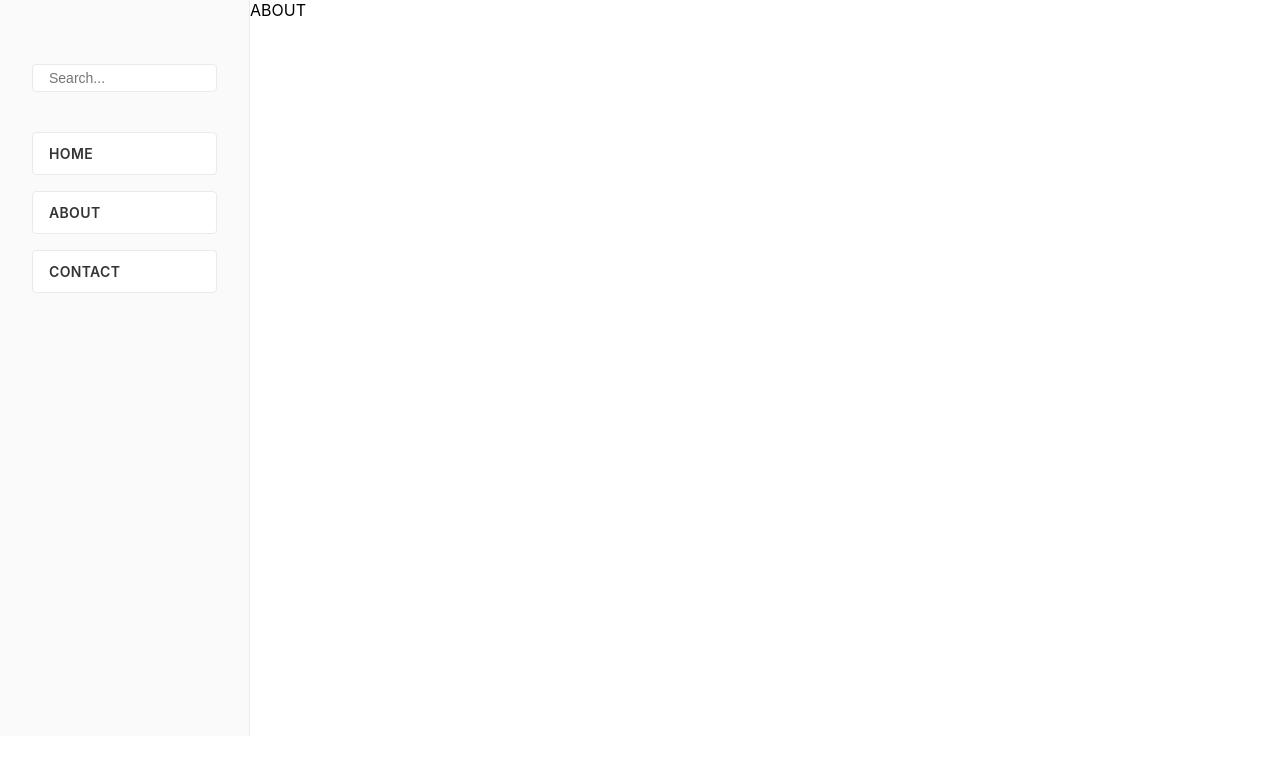
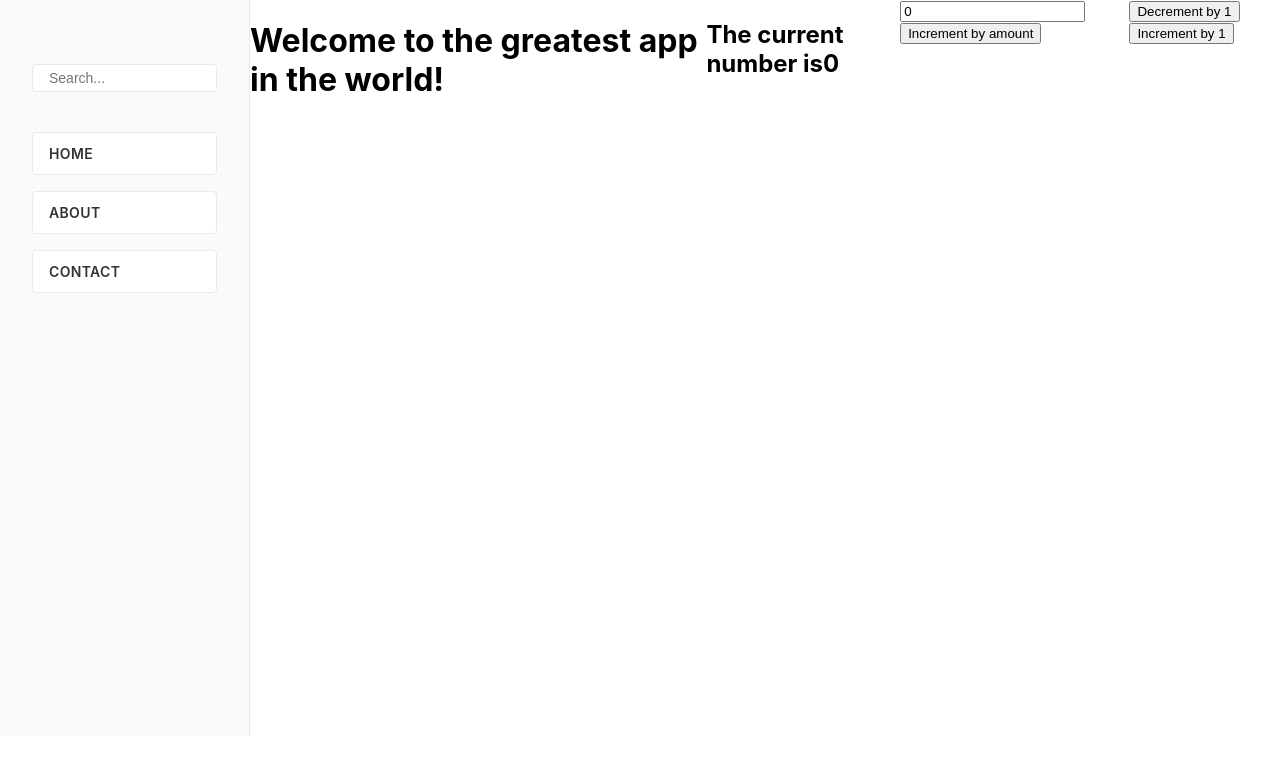
Before and after one commit to idajimenez/nextjs-template, a Next.js app: page /about in a window 1280 px wide. Shown: the top 774 px of the page. Built offline with nearby package versions, Linux system fonts and the light colour scheme.

Commit message:
feat: added redux

```diff
--- a/package.json
+++ b/package.json
@@ -17,9 +17,11 @@
     "build-storybook": "build-storybook"
   },
   "dependencies": {
+    "@reduxjs/toolkit": "^1.8.2",
     "next": "12.1.6",
     "react": "18.1.0",
-    "react-dom": "18.1.0"
+    "react-dom": "18.1.0",
+    "react-redux": "^8.0.2"
   },
   "devDependencies": {
     "@babel/core": "^7.18.2",
--- a/pages/_app.tsx
+++ b/pages/_app.tsx
@@ -1,4 +1,6 @@
 import type { AppProps } from 'next/app';
+import { Provider } from 'react-redux';
+import { store } from 'stateManagement/store';
 import '../styles/globals.scss';
 import { NextPageWithLayout } from './page';
 
@@ -9,7 +11,11 @@ interface AppPropsWithLayout extends AppProps {
 function MyApp({ Component, pageProps }: AppPropsWithLayout) {
     const getLayout = Component.getLayout || ((page) => page);
 
-    return getLayout(<Component {...pageProps} />);
+    return (
+        <Provider store={store}>
+            {getLayout(<Component {...pageProps} />)}
+        </Provider>
+    );
 }
 
 export default MyApp;
--- a/pages/about.tsx
+++ b/pages/about.tsx
@@ -1,12 +1,38 @@
+import { useState } from 'react';
+import { decrement, increment, incrementByAmount } from 'stateManagement/actions';
+import { useAppDispatch, useAppSelector } from 'stateManagement/hooks';
+import { selectCount } from 'stateManagement/selectors';
 import PrimaryLayout from '../components/layouts/primary/PrimaryLayout';
 import SidebarLayout from '../components/layouts/sidebar/SidebarLayout';
 import { NextPageWithLayout } from './page';
 
 const About: NextPageWithLayout = () => {
+    const dispatch = useAppDispatch();
+    const count = useAppSelector(selectCount);
+    const [incrementAmount, setIncrementAmount] = useState<number>(0);
+
     return (
-        <div>
-            ABOUT
-        </div>
+        <>
+            <h1>Welcome to the greatest app in the world!</h1>
+            <h2>
+                The current number is
+                {count}
+            </h2>
+            <div>
+                <input
+                    value={incrementAmount}
+                    onChange={(e) => setIncrementAmount(Number(e.target.value))}
+                    type='number'/>
+                <button
+                    onClick={() => dispatch(incrementByAmount(Number(incrementAmount)))}>
+          Increment by amount
+                </button>
+            </div>
+            <div>
+                <button onClick={() => dispatch(decrement())}>Decrement by 1</button>
+                <button onClick={() => dispatch(increment())}>Increment by 1</button>
+            </div>
+        </>
     );
 };
 
--- /dev/null
+++ b/stateManagement/actions.ts
@@ -0,0 +1,5 @@
+import { createAction } from "@reduxjs/toolkit";
+
+export const increment = createAction('counter/increment');
+export const decrement = createAction('counter/decrement');
+export const incrementByAmount = createAction<number>('counter/incrementByAmount');
--- /dev/null
+++ b/stateManagement/hooks.ts
@@ -0,0 +1,12 @@
+import {
+    TypedUseSelectorHook,
+    useDispatch,
+    useSelector
+} from 'react-redux';
+import type {
+    AppDispatch,
+    RootState
+} from './store';
+
+export const useAppDispatch = () => useDispatch<AppDispatch>();
+export const useAppSelector: TypedUseSelectorHook<RootState> = useSelector;
--- /dev/null
+++ b/stateManagement/index.ts
@@ -0,0 +1,3 @@
+export * from './actions';
+export * from './reducer';
+export * from './selectors';
--- /dev/null
+++ b/stateManagement/reducer.ts
@@ -0,0 +1,27 @@
+import { createReducer } from '@reduxjs/toolkit';
+import {
+    decrement,
+    increment,
+    incrementByAmount
+} from './actions';
+
+type CounterState = {
+  value: number;
+};
+
+const initialState: CounterState = {
+    value: 0,
+};
+
+export const counterReducer = createReducer(initialState, builder => {
+    builder
+        .addCase(increment, state => {
+            state.value++;
+        })
+        .addCase(decrement, state => {
+            state.value--;
+        })
+        .addCase(incrementByAmount, (state, action) => {
+            state.value += action.payload;
+        });
+});
--- /dev/null
+++ b/stateManagement/selectors.ts
@@ -0,0 +1,6 @@
+import { createSelector } from '@reduxjs/toolkit';
+import { RootState } from './store';
+
+export const selectCount = (state: RootState) => state.counter.value;
+
+export const countSelector = createSelector(selectCount, state => state);
--- /dev/null
+++ b/stateManagement/store.ts
@@ -0,0 +1,21 @@
+import {
+    Action,
+    configureStore,
+    ThunkAction
+} from '@reduxjs/toolkit';
+import { counterReducer } from './reducer';
+
+export const store = configureStore({
+    reducer: {
+        counter: counterReducer,
+    },
+});
+
+export type AppDispatch = typeof store.dispatch;
+export type RootState = ReturnType<typeof store.getState>;
+export type AppThunk<ReturnType = void> = ThunkAction<
+    ReturnType,
+    RootState,
+    unknown,
+    Action<string>
+>;
--- a/tsconfig.json
+++ b/tsconfig.json
@@ -13,7 +13,8 @@
     "resolveJsonModule": true,
     "isolatedModules": true,
     "jsx": "preserve",
-    "incremental": true
+    "incremental": true,
+    "baseUrl": "."
   },
   "include": ["next-env.d.ts", "**/*.ts", "**/*.tsx"],
   "exclude": ["node_modules"]
```
Also changed, not shown: 1 other file (tests, documents, lock files or other folders).
